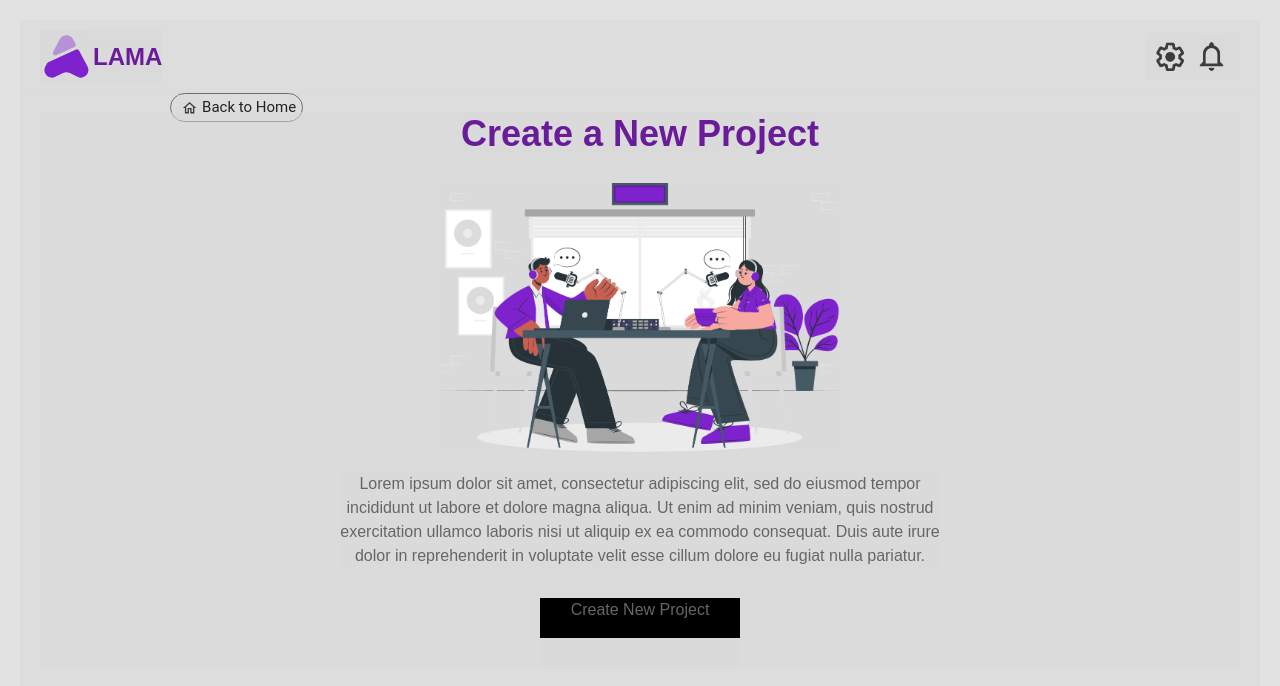
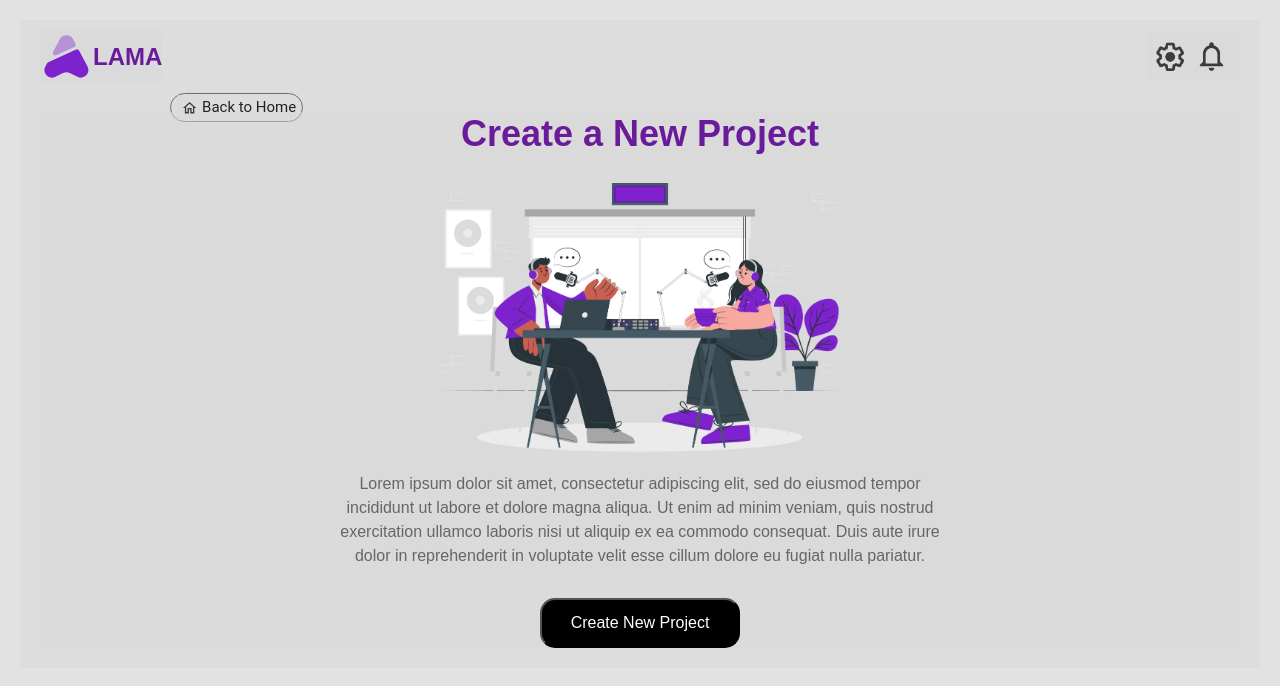
Before and after one commit to abhispaceX/Lama, a React (Create React App) app: page / in a window 1280 px wide. Shown: the top 686 px of the page. Built offline with nearby package versions, Linux system fonts and the light colour scheme.

Commit message:
button fixed

```diff
--- a/src/homepage/index.css
+++ b/src/homepage/index.css
@@ -82,11 +82,12 @@
 .imagemain{
     height: 200px !important;
 }
-.create-element {
+.abhi-create {
     background-color: black;
+    width: 200px;
+    height: 50px;
+    border-radius: 15px;
     color: white;
-    width: 200px;
-    height: 40px;
 
 }
 .titlemainheading{
--- a/src/homepage/index.js
+++ b/src/homepage/index.js
@@ -15,9 +15,12 @@ const CreateProject = () => {
                     <img src={image} alt="Project" />
                     <p>Lorem ipsum dolor sit amet, consectetur adipiscing elit, sed do eiusmod tempor incididunt ut labore et dolore magna aliqua. Ut enim ad minim veniam, quis nostrud exercitation ullamco laboris nisi ut aliquip ex ea commodo consequat. Duis aute irure dolor in reprehenderit in voluptate velit esse cillum dolore eu fugiat nulla pariatur.</p>
                     <Link className='link' to="/projectcreation">
-                        <p className="create-element">
+
+                        <button  className='abhi-create' >
                             Create New Project
-                        </p>
+                        </button>
+
+
                     </Link>
 
                 </div>
```
